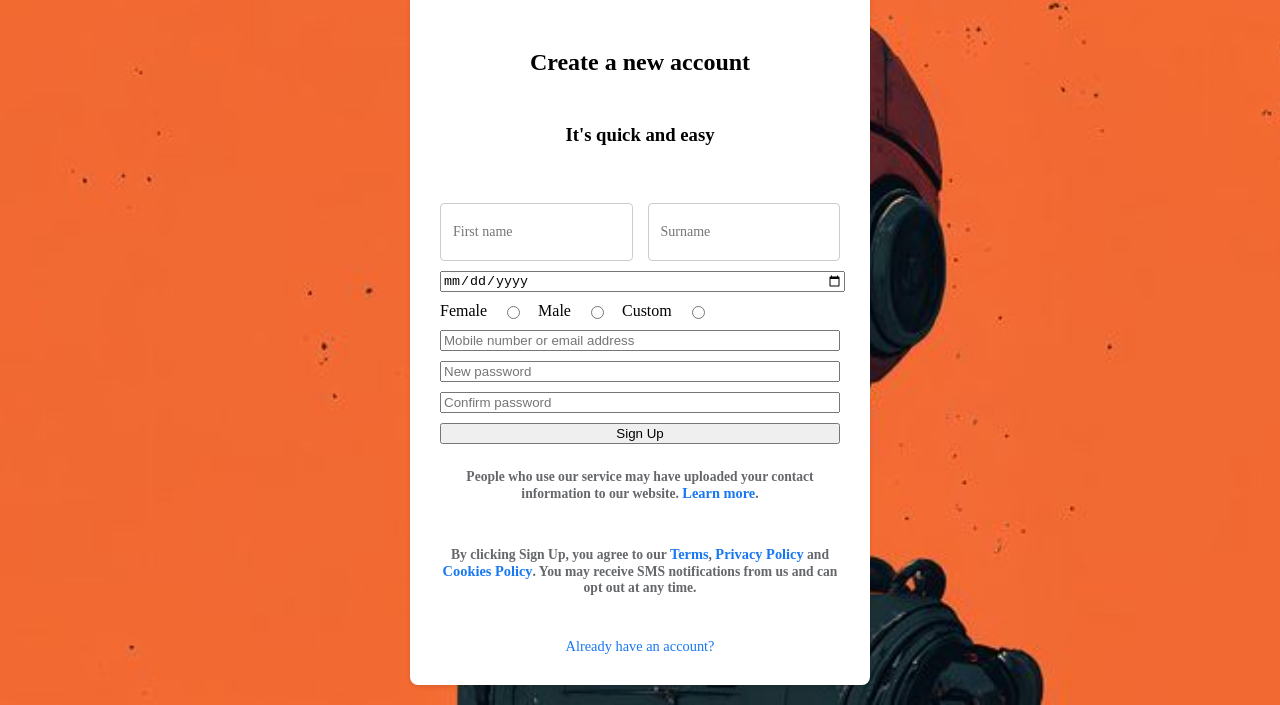
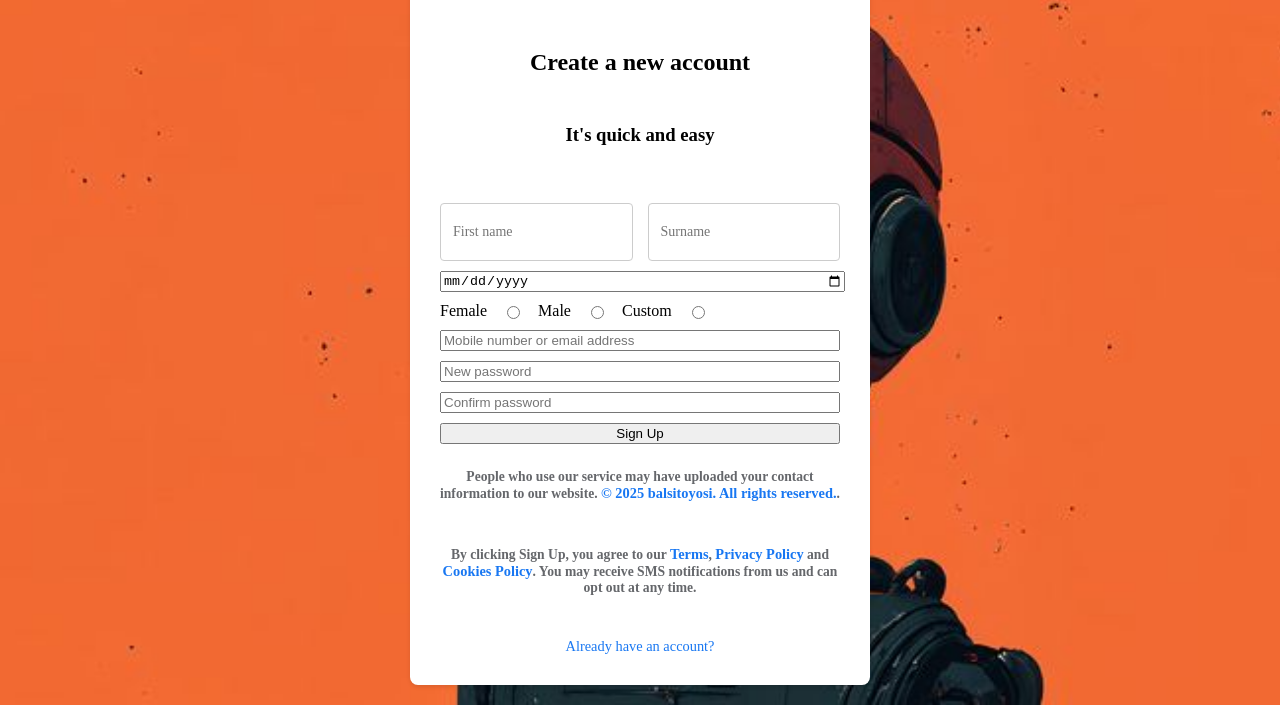
Before and after one commit to RILEYSIN/LOGIN-PAGE, a plain HTML site: page index.html in a window 1280 px wide. Shown: the part 111-816 px from the top of the page. Drawn offline with Linux system fonts and the light colour scheme.

Commit message:
added copywright commit

```diff
--- a/index.html
+++ b/index.html
@@ -35,7 +35,8 @@
 
       <h4>
         People who use our service may have uploaded your contact information to
-        our website. <a href="#">Learn more</a>.
+        our website.
+        <a href="#">&copy; 2025 balsitoyosi. All rights reserved.</a>.
       </h4>
       <h5>
         By clicking Sign Up, you agree to our <a href="#">Terms</a>,
```
